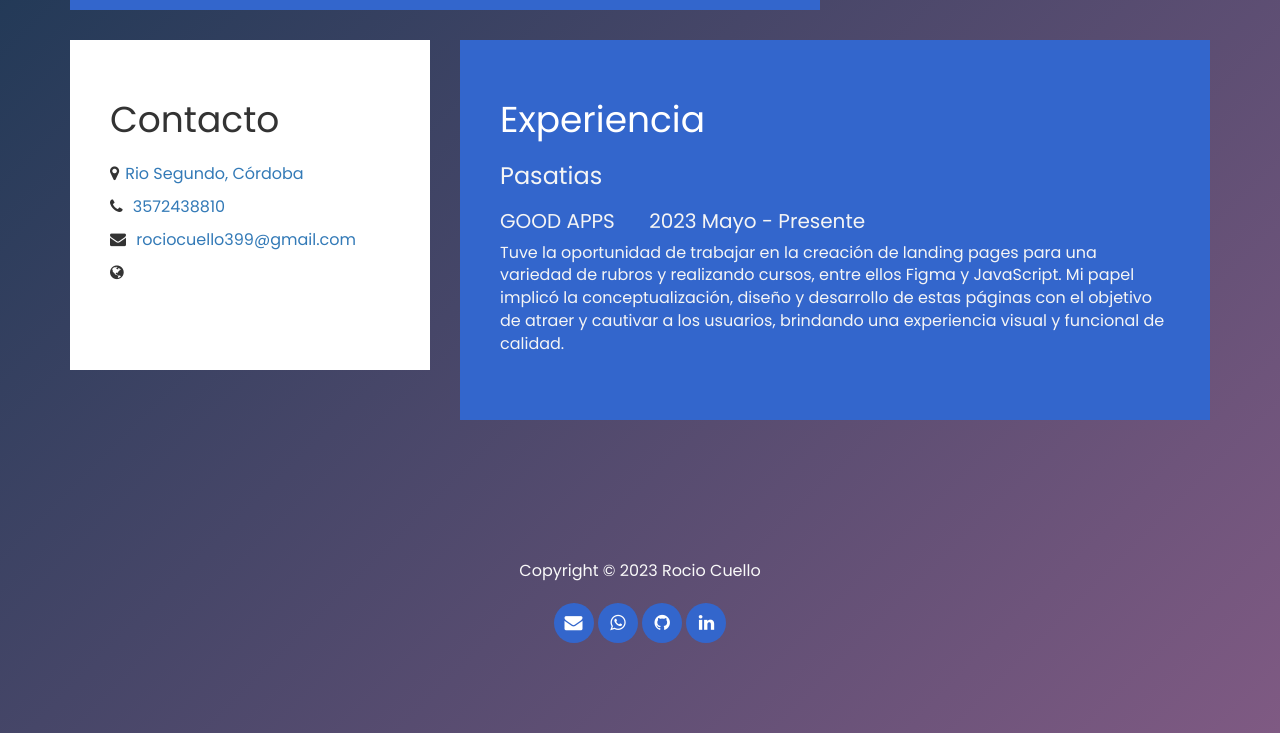
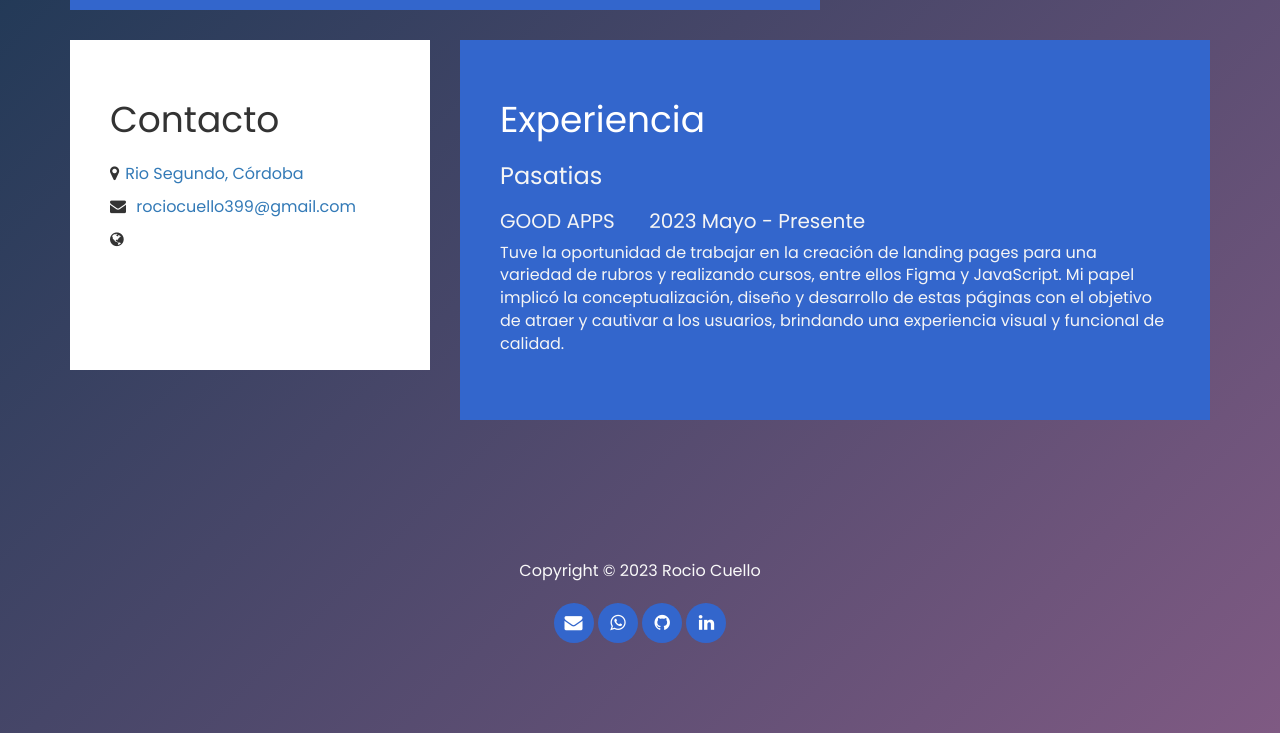
Before and after one commit to Intza97/CurriculumWeb, a plain HTML site: page index.html in a window 1280 px wide. Shown: the part 1366-2099 px from the top of the page. Drawn offline with Linux system fonts and the light colour scheme.

Commit message:
algun comentario del cambio

```diff
--- a/index.html
+++ b/index.html
@@ -120,15 +120,6 @@
               >
             </p>
             <p>
-              <i class="fa fa-phone"></i>
-              <a
-                href="https://api.whatsapp.com/send/?phone=5493572438810&amp;text=Hola!%20Necesito%20hacer%20una%20consulta"
-                target="_blank"
-                rel="noopener noreferrer"
-                >3572438810</a
-              >
-            </p>
-            <p>
               <i class="fa fa-envelope"></i
               ><a
                 href="mailto:rociocuello399@gmail.com?Subject=Interesado%20en%20sus%20servicios"
```
